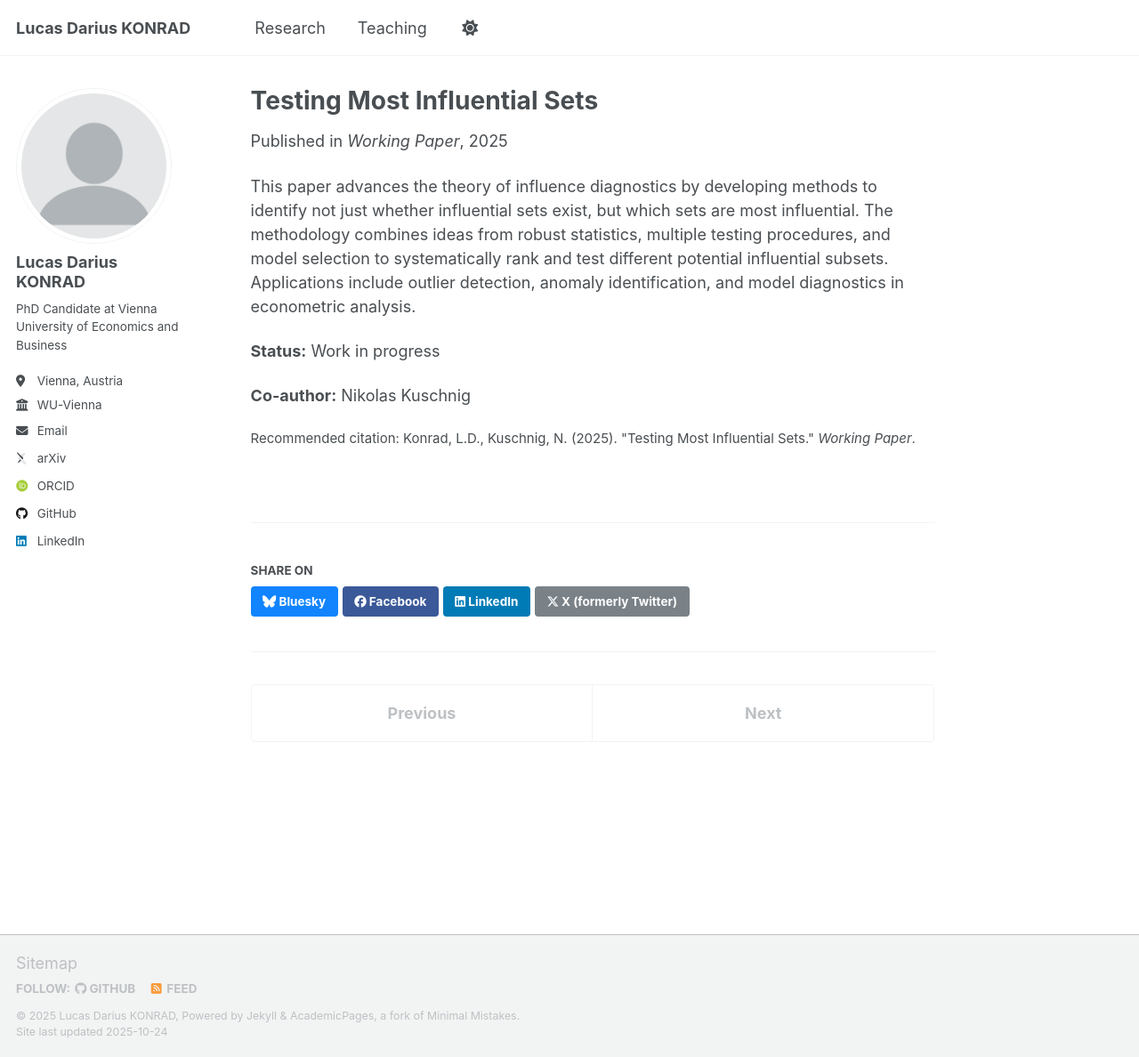
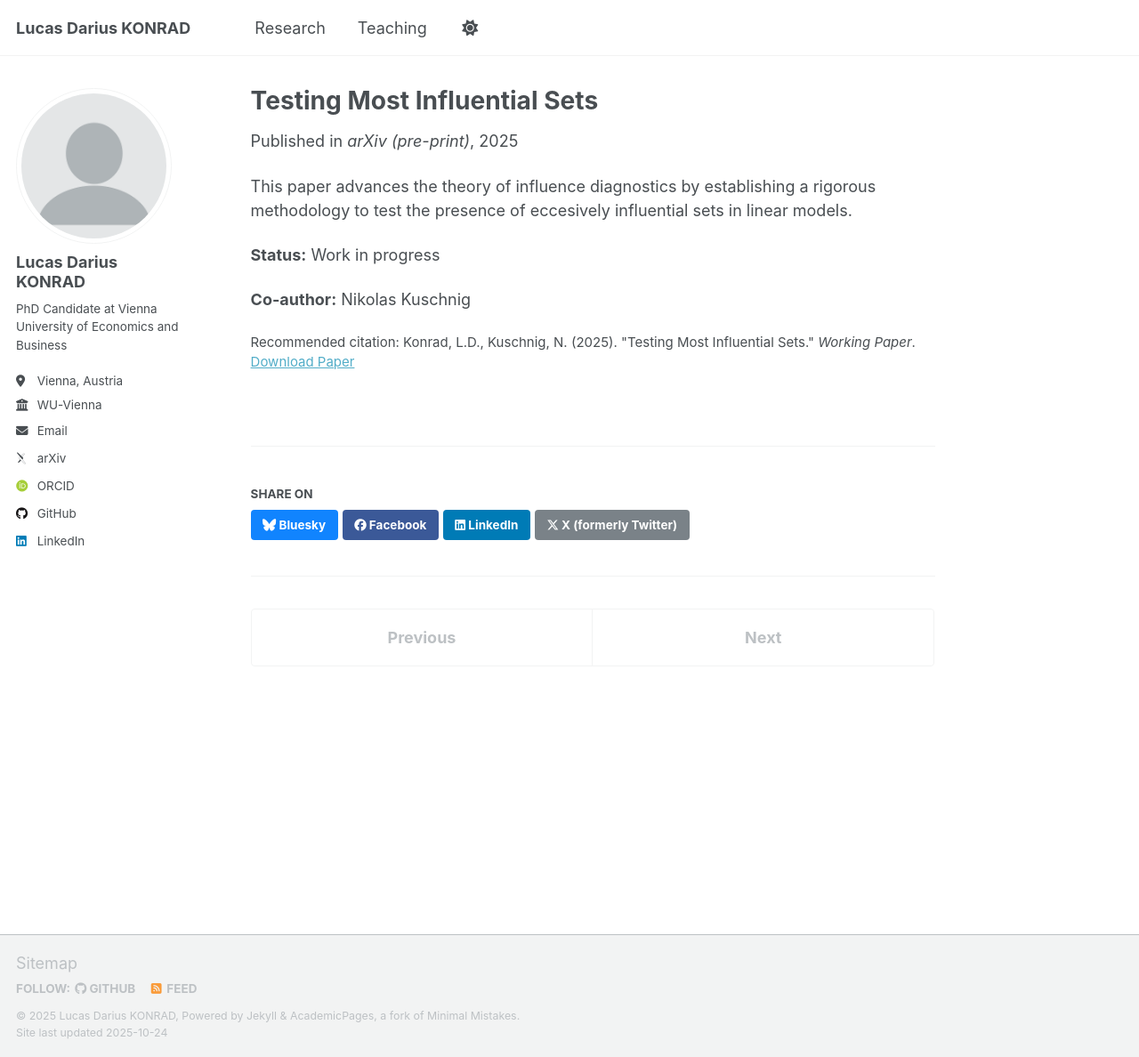
Before and after one commit to konradld/konradld.github.io, a Jekyll site: the page built from _publications/publication-testing-most-influential-sets.md, in a window 1280 px wide and 1188 px high. Shown: the whole window at 89% size. Built offline with Jekyll 4.4.1, drawn with Linux system fonts in a browser that asks for light colours; some web fonts are replaced; a script that is not in the unit is left out.

Commit message:
Update publication-testing-most-influential-sets.md

```diff
--- a/_publications/publication-testing-most-influential-sets.md
+++ b/_publications/publication-testing-most-influential-sets.md
@@ -1,15 +1,15 @@
 ---
 title: "Testing Most Influential Sets"
 collection: publications
-category: workingpapers
+category: preprint
 permalink: /publication/2025-testing-most-influential-sets
 excerpt: 'This paper extends influential set detection methodology to identify the most impactful observations in econometric analysis.'
-date: 2025-01-01
-venue: 'Working Paper'
+venue: 'arXiv (pre-print)'
+paperurl: 'http://arxiv.org/abs/2510.20372'
 citation: 'Konrad, L.D., Kuschnig, N. (2025). &quot;Testing Most Influential Sets.&quot; <i>Working Paper</i>.'
 ---
 
-This paper advances the theory of influence diagnostics by developing methods to identify not just whether influential sets exist, but which sets are most influential. The methodology combines ideas from robust statistics, multiple testing procedures, and model selection to systematically rank and test different potential influential subsets. Applications include outlier detection, anomaly identification, and model diagnostics in econometric analysis.
+This paper advances the theory of influence diagnostics by establishing a rigorous methodology to test the presence of eccesively influential sets in linear models.
 
 **Status:** Work in progress
 
```
